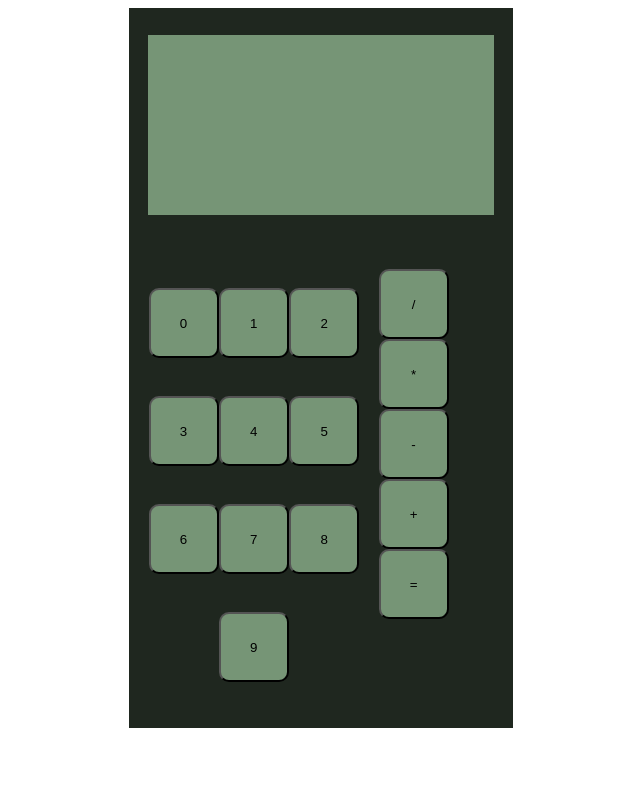
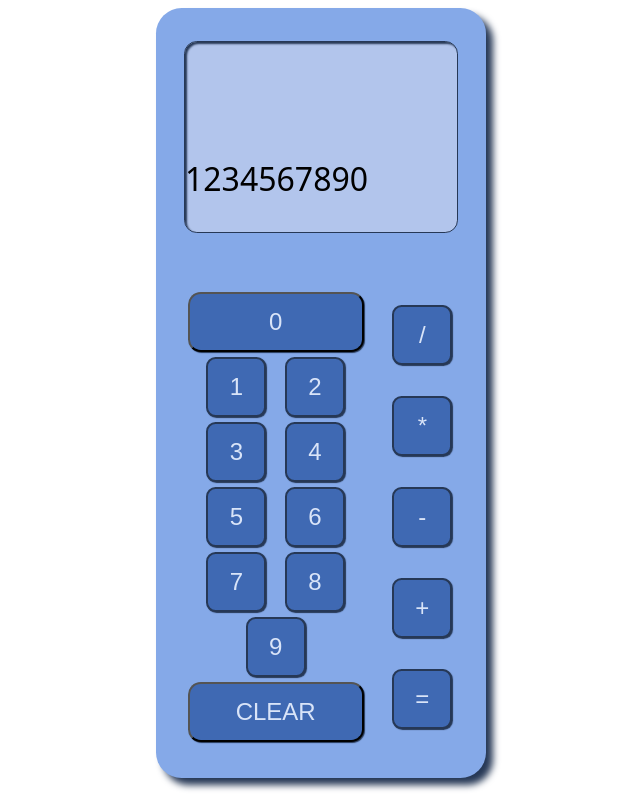
Before and after one commit to janice-lok/calculator, a plain HTML site: page index.html in a window 1280 px wide. Shown: the whole page, without its empty margins (319-959 px from the left). Drawn offline with Linux system fonts and the light colour scheme.

Commit message:
Update styles and aesthetic of user interface

```diff
--- a/index.html
+++ b/index.html
@@ -10,7 +10,7 @@
 
 <body>
     <div id="calculator">
-        <div id="display"></div>
+        <div id="display"><p>1234567890</p></div>
         <div id="left-side"></div>
         <div id="right-side"></div>
     </div>
--- a/script.js
+++ b/script.js
@@ -1,3 +1,4 @@
+// create user interface for the calculator:
 let operators = ["/", "*", "-", "+", "="];
 
 const leftDiv = document.querySelector("#left-side");
@@ -5,18 +6,49 @@ const rightDiv = document.querySelector("#right-side");
 
 function createButton(text) {
     const btn = document.createElement("button");
-    btn.setAttribute("style", "background-color: rgb(118, 149, 118)");
-    btn.style.borderRadius = "10px";
+    btn.setAttribute("style", "background-color: rgb(63, 105, 179)");
+    btn.style.border = "2px solid rgb(38, 56, 86)";
+    btn.style.borderRadius = "0.75vw";
     btn.textContent = `${text}`;
     return btn;
 }
+const clearBtn = createButton("CLEAR");
+const zeroBtn = createButton("0");
 
-for (let i=0; i<10; i++) {
+zeroBtn.setAttribute("style", "width: 180px");
+zeroBtn.style.backgroundColor = "rgb(63, 105, 179)";
+zeroBtn.style.borderRadius = "1vw";
+leftDiv.appendChild(zeroBtn);
+
+for (let i=1; i<10; i++) {
     const numberBtn = createButton(i);
     leftDiv.appendChild(numberBtn);
 }
+
+clearBtn.setAttribute("style", "width: 180px");
+clearBtn.style.backgroundColor = "rgb(63, 105, 179)";
+clearBtn.style.borderRadius = "1vw";
+leftDiv.appendChild(clearBtn);
 
 operators.map((operator) => {
     const opBtn = createButton(operator);
     return rightDiv.appendChild(opBtn);
 });
+
+
+// logic to make the calculator work:
+function add(firstNum, secondNum) {
+    return firstNum + secondNum;
+}
+
+function subtract(firstNum, secondNum) {
+    return firstNum - secondNum;
+}
+
+function multiply(firstNum, secondNum) {
+    return firstNum * secondNum;
+}
+
+function divide(firstNum, secondNum) {
+    return firstNum / secondNum;
+}
--- a/styles.css
+++ b/styles.css
@@ -2,12 +2,18 @@ body {
     display: flex;
     justify-content: center;
     align-items: center;
+    font-family: system-ui, -apple-system, BlinkMacSystemFont,
+    'Segoe UI', Roboto, Oxygen, Ubuntu, Cantarell, 'Open Sans',
+    'Helvetica Neue', sans-serif;
 }
 
 #calculator {
-    background-color: rgb(31, 39, 31);
-    width: 30vw;
-    height: 90vh;
+    background-color: rgb(133, 169, 232);
+    box-shadow: 7px 7px 7px rgb(38, 56, 86);
+    border-radius: 2vw;
+    width: 25vw;
+    height: 95vh;
+    padding: 5px;
     display: flex;
     flex-wrap: wrap;
     justify-content: space-evenly;
@@ -15,26 +21,39 @@ body {
 }
 
 #display {
-    background-color: rgb(118, 149, 118);
-    width: 90%;
+    background-color: rgb(178, 197, 236);
+    box-shadow: inset 2px 2px 2px rgb(38, 56, 86);
+    width: 85%;
     height: 25%;
+    font-size: xx-large;
+    display: flex;
+    align-items: last baseline;
+    border: 0.5px solid rgb(38, 56, 86);
+    border-radius: 1vw;
 }
 
-#left-side {
-    width: 55%;
-    height: 60%;
+#left-side, #right-side {
     display: flex;
     flex-wrap: wrap;
     align-items: center;
     justify-content: space-evenly;
 }
 
+#left-side {
+    width: 55%;
+    height: 60%;
+}
+
 #right-side {
-    width: 30%;
+    width: 20%;
     height: 60%;
 }
 
 button {
-    width: 70px;
-    height: 70px;
+    width: 60px;
+    height: 60px;
+    font-size: x-large;
+    font-weight: 500;
+    color: rgb(217, 228, 248);
+    box-shadow: 1px 1px 1px rgb(38, 56, 86);
 }
```
